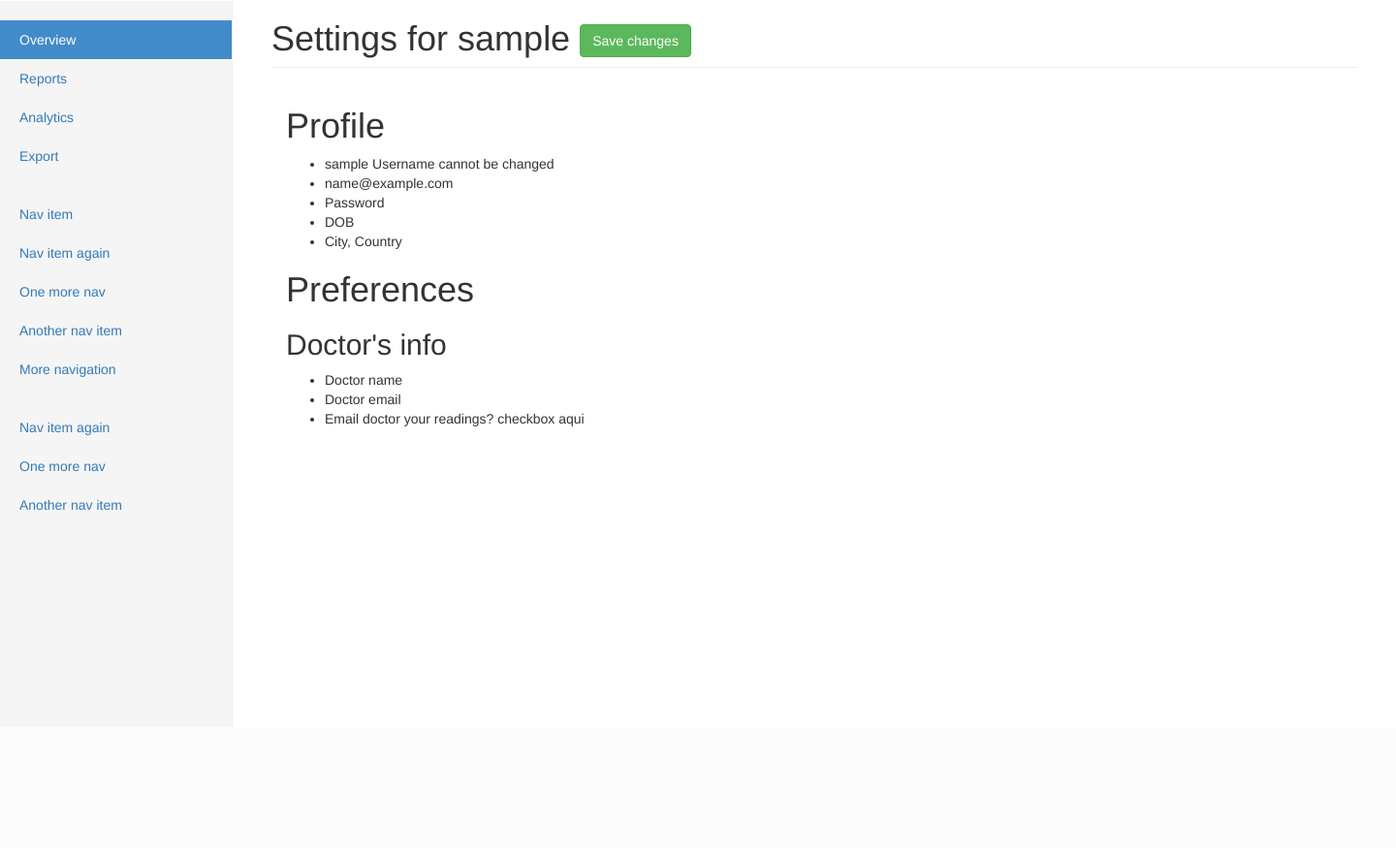
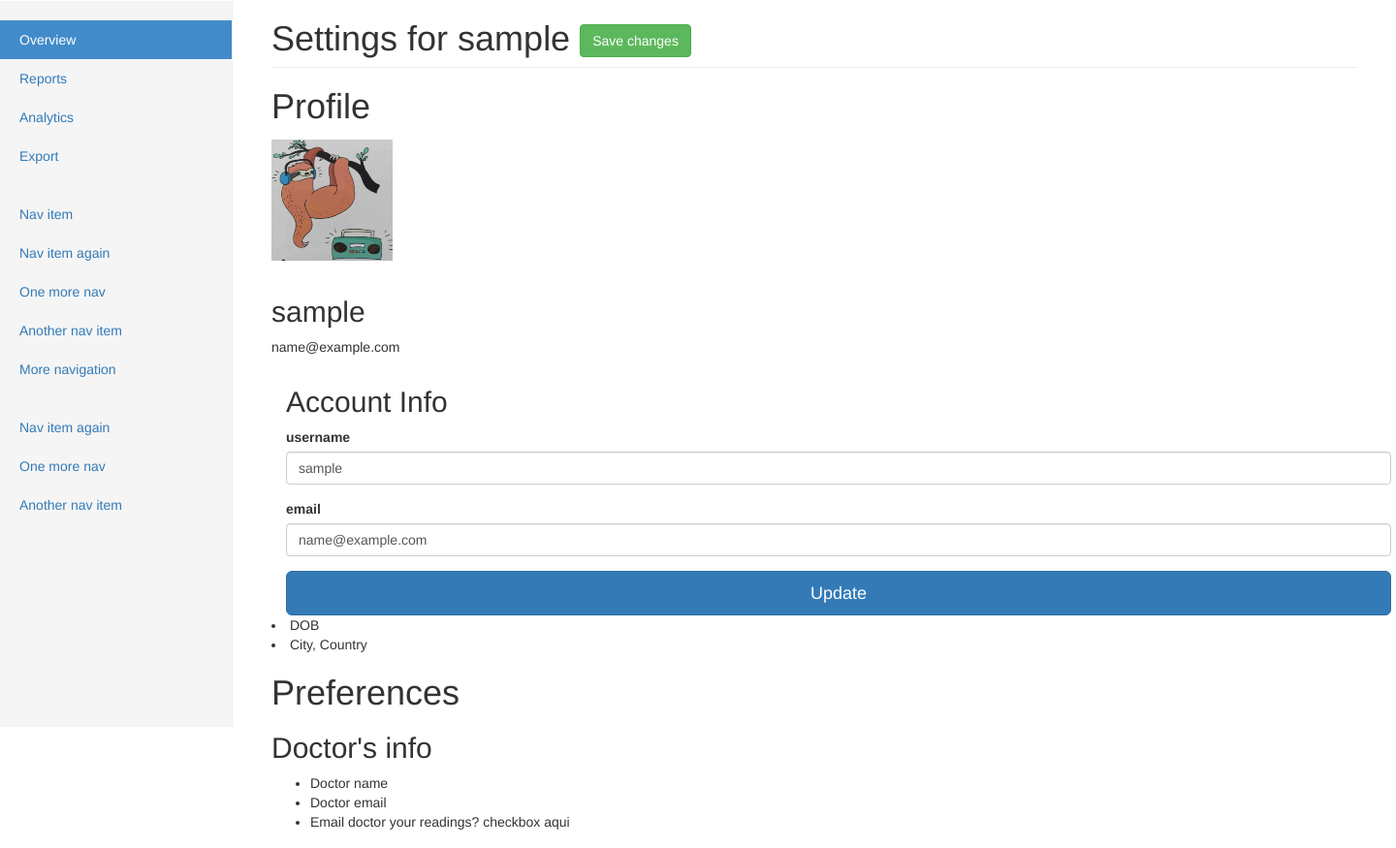
Before and after one commit to itprohelper/mybp, a Flask app: page /settings in a window 1440 px wide. Shown: the part 50-925 px from the top of the page at 97% size. Before the commit the page ends 800 px from the top, so only its background shows below. Run offline with Flask 2, Linux system fonts and the light colour scheme; the visitor is signed in with stand-in values (Sample User, id 1); data comes from the database, SQL or seed files in the repository; some libraries are stand-ins or nearby versions.

Commit message:
user can now change username and email

```diff
--- a/www/mbp/forms.py
+++ b/www/mbp/forms.py
@@ -1,7 +1,9 @@
 from flask_wtf import FlaskForm
+from flask_login import current_user
 from wtforms import StringField, PasswordField, BooleanField, IntegerField, SubmitField, DateField, TextAreaField, DecimalField
-from wtforms.validators import InputRequired, Email, Length, NumberRange, EqualTo, DataRequired
+from wtforms.validators import InputRequired, Email, Length, NumberRange, EqualTo, DataRequired, ValidationError
 from wtforms.fields.html5 import DateField
+from mbp.models import User
 
 
 class LoginForm(FlaskForm):
@@ -15,7 +17,7 @@ class SignupForm(FlaskForm):
     email = StringField('email', validators=[InputRequired(), Email(message='Invalid email'), Length(max=50)])
     password = PasswordField('password', validators=[InputRequired(), Length(min=8, max=80)])
     confirm_password = PasswordField('Confirm Password', validators=[InputRequired(), EqualTo('password')])
-    submit = SubmitField('Submit')
+    submit = SubmitField('Sign Up')
 
 class NewReading(FlaskForm):
     date = DateField('Date', format='%Y-%m-%d', validators=[InputRequired()]) #difficult to enter day without from wtforms.fields.html5 import DateField
@@ -23,3 +25,20 @@ class NewReading(FlaskForm):
     diastolic = IntegerField('Diastolic', validators=[InputRequired(), NumberRange(min=50, max=140, message="This value must be between 50 to 140")])
     notes = TextAreaField('Notes', validators=[InputRequired(), Length(max=120)])
     submit = SubmitField('Add Reading')
+
+class UpdateAccountForm(FlaskForm):
+    username = StringField('username', validators=[InputRequired(), Length(min=4, max=15)])
+    email = StringField('email', validators=[InputRequired(), Email(message='Invalid email'), Length(max=50)])
+    submit = SubmitField('Update')
+
+    def validate_username(self, username):
+        if username.data != current_user.username:
+            user = User.query.filter_by(username=username.data).first()
+            if user:
+                raise ValidationError('That username is taken. Please choose a different one')
+
+    def validate_email(self, email):
+        if email.data != current_user.email:
+            user = User.query.filter_by(email=email.data).first()
+            if user:
+                raise ValidationError('That email is taken. Please choose a different one')
--- a/www/mbp/static/css/dashboard.css
+++ b/www/mbp/static/css/dashboard.css
@@ -103,3 +103,10 @@ body {
   display: inline-block;
   border-radius: 50%;
 }
+
+.account-img {
+  height: 125px;
+  width: 125px;
+  margin-right: 20px;
+  margin-bottom: 16px;
+}
--- a/www/mbp/templates/settings.html
+++ b/www/mbp/templates/settings.html
@@ -93,16 +93,54 @@ Settings | My BP
             {% endwith %}
 
 <!-- Page Content -->
+<div class="content-section">
+  <h1 class="mt-4">Profile</h1>
+  <div class="media">
+    <img class="rounded-circle account-img" src="{{ picture }}" alt="profile picture">
+      <div class="media-body">
+        <h2 class="account-heading">{{ current_user.username }}</h2>
+        <p class="text-secondary">{{ current_user.email}}</p>
+      </div>
+  </div>
+
   <div class="container">
-  <h1 class="mt-4">Profile</h1>
+  	{% with messages = get_flashed_messages() %}
 
-  <ul>
-  <li>{{ current_user.username }} Username cannot be changed</li>
-  <li>{{ current_user.email}}</li>
-  <li>Password</li>
+  	{% if messages %}
+
+  	{% for message in messages %}
+
+  	<div class="alert alert-success alert-dismissable" role="alert">
+  		<button type="button" class="close" data-dismiss="alert" aria-label="close">
+  			<span aria-hidden="true">X</span>
+  		</button>
+  		{{message}}
+  	</div>
+  	{% endfor %}
+
+  	{% endif %}
+
+  	{% endwith %}
+  		<form class="form-signin" method="POST" action="">
+  			<h2 class="form-signin-heading">Account Info</h2>
+  			{{ form.hidden_tag() }}
+  			{{ wtf.form_field(form.username) }}
+  			{{ wtf.form_field(form.email) }}
+  			{{ form.submit(class="btn btn-lg btn-primary btn-block") }}
+  			<!-- <button class="btn btn-lg btn-primary btn-block" type="submit" value="Login" name="login">Sign Up</button> -->
+  			<!-- <small class="text-muted">
+  			Already registered? <a class="ml-2" href="{{ url_for('login') }}"> Log in</a>
+  			</small> -->
+  		</form>
+
+  </div>
+
+</div>
+
+
         <li>DOB</li>
         <li>City, Country</li>
-  </ul>
+
 
         <h1 class="mt-4">Preferences</h1>
         <h2 class="mt-4">Doctor's info</h2>
@@ -111,7 +149,9 @@ Settings | My BP
         <li>Doctor email</li>
         <li>Email doctor your readings? checkbox aqui</li>
         </ul>
-</div>
+
+
+
 
 <!-- /.container -->
 {% endblock %}
--- a/www/mbp/views.py
+++ b/www/mbp/views.py
@@ -1,7 +1,7 @@
 from mbp import app
 from mbp import db
 from mbp.models import User, Readings, Doctor, datetime
-from mbp.forms import LoginForm, SignupForm, NewReading
+from mbp.forms import LoginForm, SignupForm, NewReading, UpdateAccountForm
 from flask import render_template, redirect, url_for, request, flash
 from werkzeug.security import generate_password_hash, check_password_hash
 from flask_bootstrap import Bootstrap
@@ -119,9 +119,21 @@ def deletereading(id):
     return redirect(url_for('dashboard'))
 
 
-@app.route('/settings')
+@app.route('/settings', methods=['GET', 'POST'])
+@login_required
 def settings():
-    return render_template('settings.html', title= 'Account Settings')
+    form = UpdateAccountForm()
+    if form.validate_on_submit():
+        current_user.username = form.username.data
+        current_user.email = form.email.data
+        db.session.commit()
+        flash('Your account has been updated.', 'success')
+        return redirect(url_for('settings'))
+    elif request.method == 'GET':
+        form.username.data = current_user.username
+        form.email.data = current_user.email
+    picture = url_for('static', filename='profile_pics/' + current_user.picture)
+    return render_template('settings.html', title= 'Account Settings', picture=picture, form=form)
 
 @app.route('/reports')
 def reports():
```
Also changed, not shown: www/mbp/static/profile_pics/default.jpg (added), 1 other file. Lines whose indentation alone changed are shown as unchanged.
